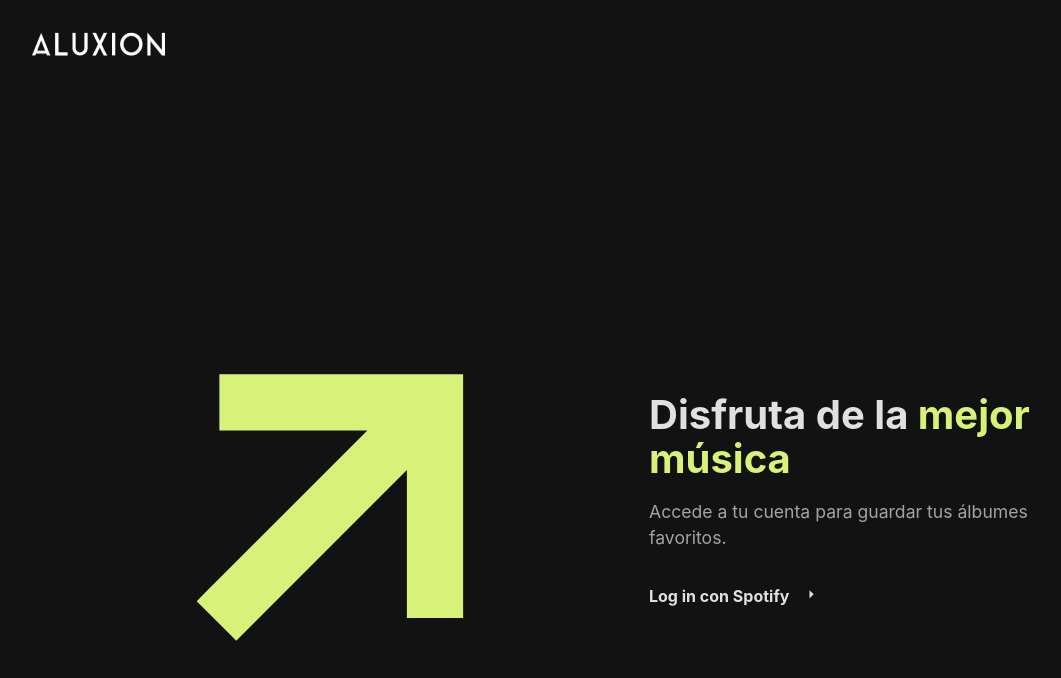
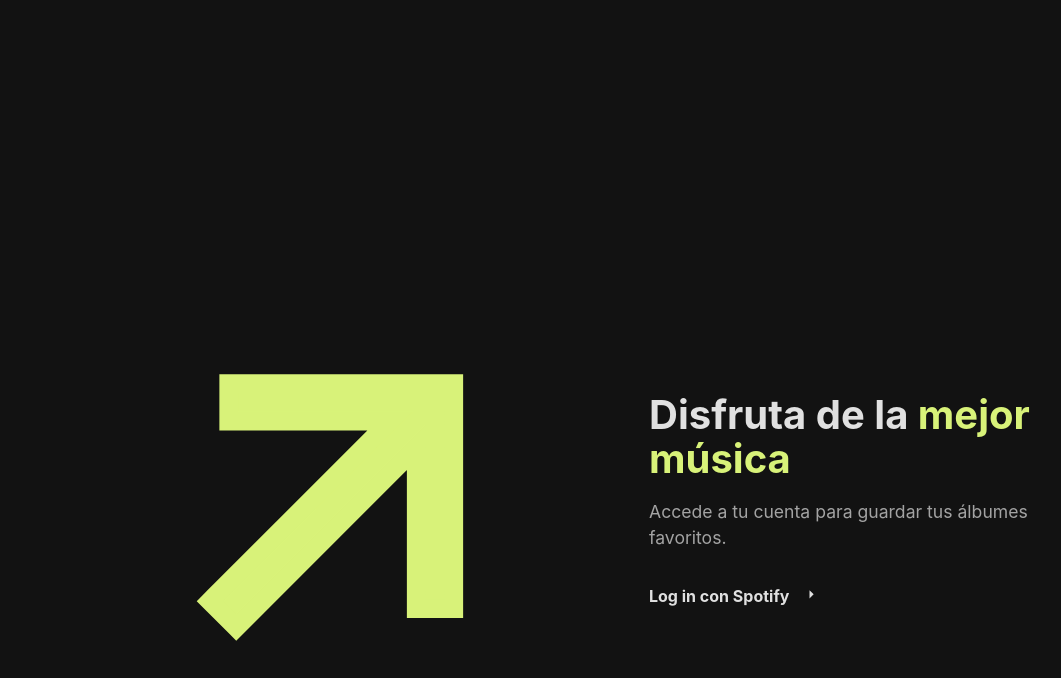
Before and after one commit to pierox-afk/-spoty-app-, a React (Vite) app: page / in a window 1280 px wide. Shown: the top 678 px of the page, without its empty margins (48-1109 px from the left). Built offline with nearby package versions, Linux system fonts and the light colour scheme.

Commit message:
style(ui): update view button styles for selected slider info
Add transparent background with border to view buttons in selected slider info,
and update hover effect to fill with highlight color for better visual feedback.

```diff
--- a/src/pages/AlbumTracksPage.tsx
+++ b/src/pages/AlbumTracksPage.tsx
@@ -58,9 +58,6 @@ export default function AlbumTracksPage() {
       } catch (err: unknown) {
         if (err instanceof Error) {
           setError(err.message);
-          if (err.message.includes("expirado")) {
-            logout();
-          }
         } else {
           setError("Error desconocido");
         }
--- a/src/pages/LoginPage.tsx
+++ b/src/pages/LoginPage.tsx
@@ -1,7 +1,6 @@
 import { Navigate } from "react-router-dom";
 import { useAuthContext } from "../hooks/useAuthContext";
 import { redirectToSpotifyAuth } from "../hooks/useAuth";
-import logo from "../img/Shape (1).png";
 import "./LoginPage.css";
 
 export default function LoginPage() {
@@ -17,9 +16,7 @@ export default function LoginPage() {
 
   return (
     <div className="login-page">
-      <header className="login-header">
-        <img src={logo} alt="Logo de Spoty" className="login-logo" />
-      </header>
+      <header className="login-header"></header>
       <div className="login-container">
         <div className="login-icon-container">
           <svg
--- a/src/pages/MyAlbums.tsx
+++ b/src/pages/MyAlbums.tsx
@@ -57,9 +57,6 @@ export default function MyAlbums() {
     } catch (err: unknown) {
       const error = err as Error;
       setError(error.message);
-      if (error.message.includes("expirado")) {
-        logout();
-      }
     } finally {
       setIsLoading(false);
     }
--- a/src/pages/SearchPage.tsx
+++ b/src/pages/SearchPage.tsx
@@ -99,9 +99,6 @@ export default function SearchPage() {
       } catch (err: unknown) {
         if (err instanceof Error) {
           setError(err.message);
-          if (err.message.includes("expirado")) {
-            logout();
-          }
         } else {
           setError("Error desconocido");
         }
```
Also changed, not shown: src/img/Shape (1).png (deleted), 1 other file (tests, documents, lock files or other folders).
